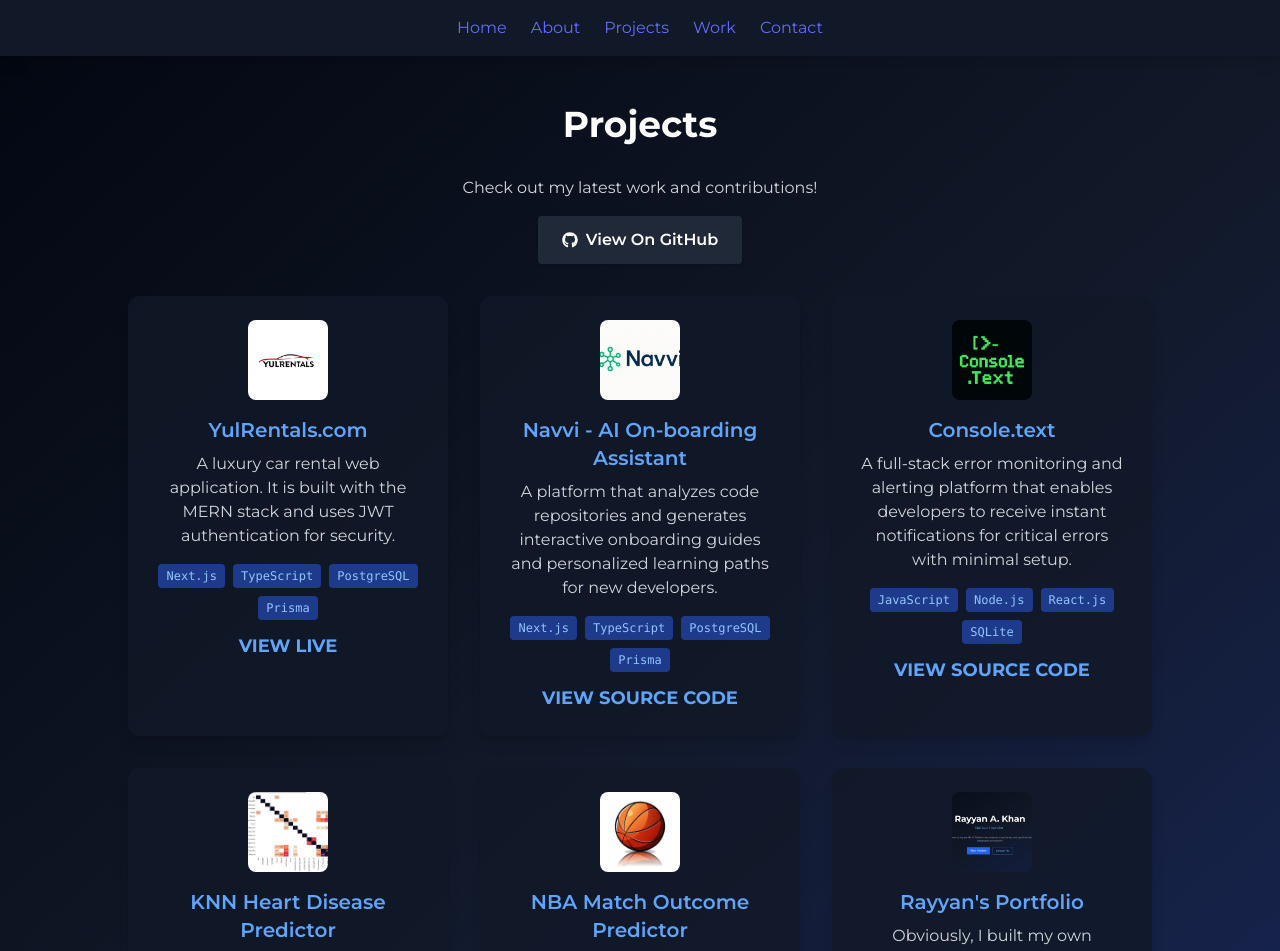
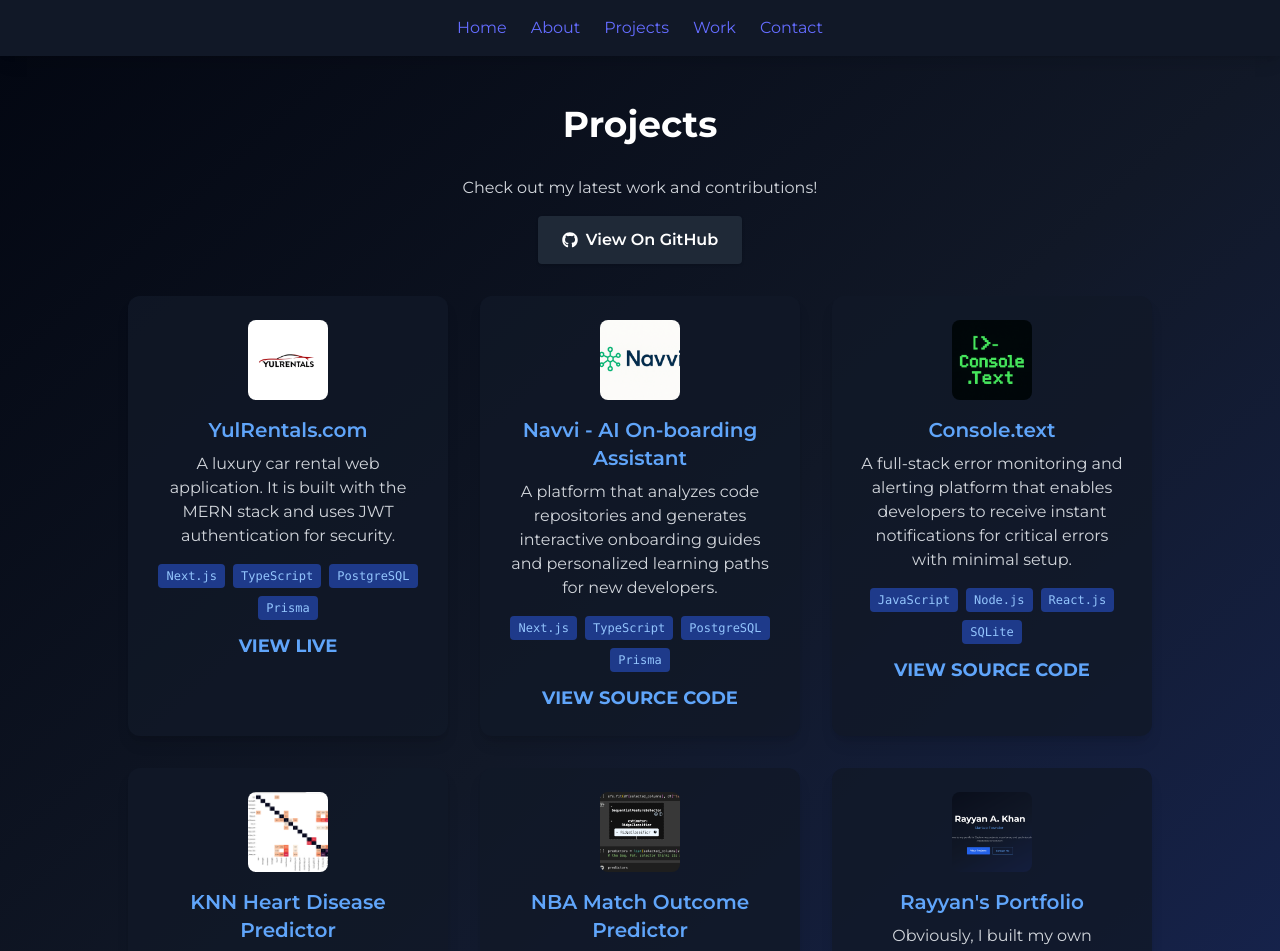
Before and after one commit to rayyankhan47/Rayyan-Khan-Portfolio, a React (Vite) app: page /projects in a window 1280 px wide. Shown: the top 951 px of the page. Built offline with nearby package versions, Linux system fonts and the light colour scheme.

Commit message:
changed basketball pic

```diff
--- a/src/pages/Projects.tsx
+++ b/src/pages/Projects.tsx
@@ -52,7 +52,7 @@
   },
   {
     title: 'NBA Match Outcome Predictor',
-    image: '/basketball.avif',
+    image: '/basketball.png',
     summary: 'Forecasts NBA game results using historical data and player stats, offering insights into likely match outcomes.',
     description: 'A data science project that forecasts NBA game results by analyzing historical match data and player statistics to provide insights into likely outcomes.',
     tech: ['Pandas', 'Scikit-Learn', 'Python'],
```
Also changed, not shown: public/basketball.avif (deleted), public/basketball.png (added).
